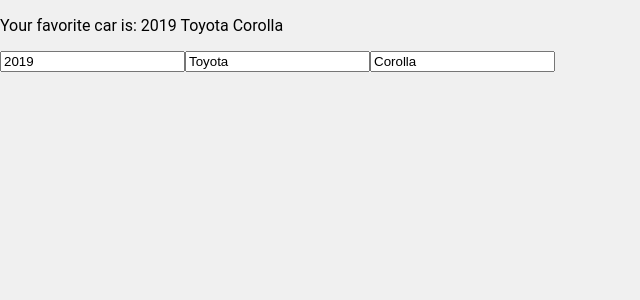
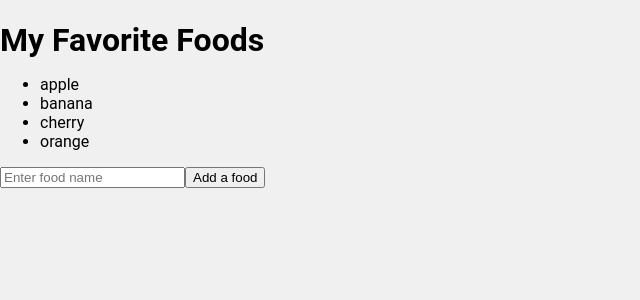
Before and after one commit to krzysztofautomatyk/ReactLearn, a React (Vite) app: page / in a window 1280 px wide. Shown: the top 300 px of the page, without its empty margins (0-640 px from the left). Built offline with nearby package versions, Linux system fonts and the light colour scheme.

Commit message:
11. Updater function - array

```diff
--- a/src/MyComponent.jsx
+++ b/src/MyComponent.jsx
@@ -1,31 +1,38 @@
-import React, {useState} from "react";
+import React, { useState, useRef } from "react";
 
-function MyComponent(){
+function MyComponent() {
+    const [foods, setFoods] = useState(["apple", "banana", "cherry", "orange"]);
+    const foodInputRef = useRef(null);
 
-    const [car, setCar] = useState({year: 2019, make: "Toyota", model: "Corolla"});
-
-    function handleYearChange(event){
-        setCar(car => ({...car, year: event.target.value}));
+    function handleAddFood() {
+        const newFood = foodInputRef.current.value.trim();
+        if (newFood) {
+            setFoods((prevFoods) => [...prevFoods, newFood]);
+            foodInputRef.current.value = "";
+        }
     }
 
-    function handleMakeChange(event){
-        setCar(car => ({...car, make: event.target.value}));
+    function handleRemoveFood(indexNumber) {
+        setFoods((prevFoods) => prevFoods.filter((_, i) => i !== indexNumber));
     }
-
-    function handleModelChange(event)
-    {
-        setCar(car => ({...car, model: event.target.value}));
-    }
-
 
     return (
         <div>
-            <p>Your favorite car is: {car.year} {car.make} {car.model}</p>
-                <input type="number" value={car.year} onChange={handleYearChange} />
-                <input type="text" value={car.make} onChange={handleMakeChange} />
-                <input type="text" value={car.model} onChange={handleModelChange} />
+            <h1>My Favorite Foods</h1>
+            <ul>
+                {foods.map((food, index) => (
+                    <li key={index} onClick={() => handleRemoveFood(index)}>
+                        {food}
+                    </li>
+                ))}
+            </ul>
+            <input
+                type="text"
+                ref={foodInputRef}
+                placeholder="Enter food name"
+            />
+            <button onClick={handleAddFood}>Add a food</button>
         </div>
-
     );
 }
 
```
